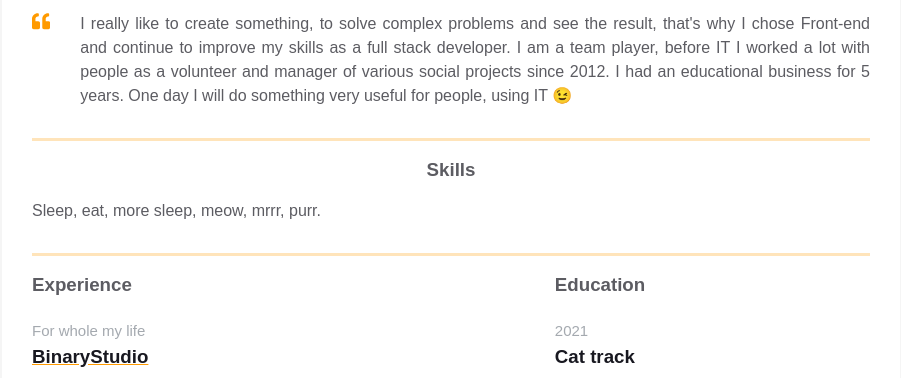
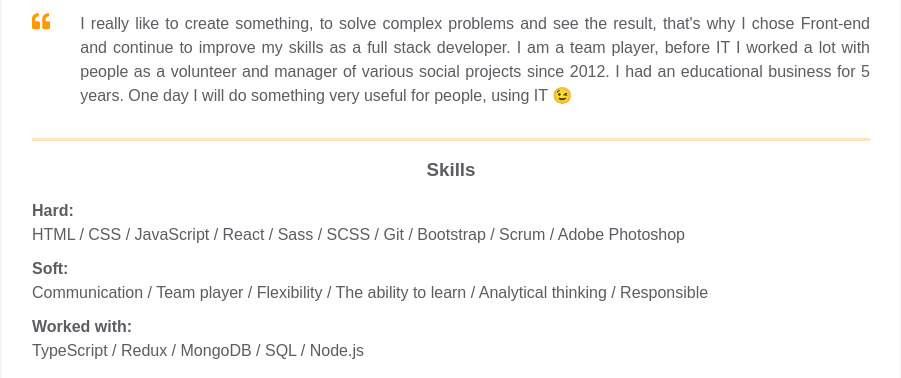
Before and after one commit to Vladislav-Burhovetskiy/homepage, a plain HTML site: page index.html in a window 1280 px wide. Shown: the part 358-736 px from the top of the page, without its empty margins (189-1090 px from the left). Drawn offline with Linux system fonts and the light colour scheme.

Commit message:
Updated skills block with own info

```diff
--- a/index.html
+++ b/index.html
@@ -149,7 +149,13 @@
                 </svg>
               </div>
               <p class="intro_text">
-                I really like to create something, to solve complex problems and  see the result, that's why I chose Front-end and continue to improve my skills as a full stack developer. I am a team player, before IT I worked a lot with people as a volunteer and manager of various social projects since 2012. I had an educational business for 5 years. One day I will do something very useful for people, using IT &#x1F609;
+                I really like to create something, to solve complex problems and
+                see the result, that's why I chose Front-end and continue to
+                improve my skills as a full stack developer. I am a team player,
+                before IT I worked a lot with people as a volunteer and manager
+                of various social projects since 2012. I had an educational
+                business for 5 years. One day I will do something very useful
+                for people, using IT &#x1F609;
               </p>
             </div>
           </div>
@@ -159,8 +165,17 @@
           <div class="resume__block">
             <div class="skills">
               <h3 class="skills__header">Skills</h3>
+              <h4 class="skills__text">Hard:</h4>
               <p class="skills__text">
-                Sleep, eat, more sleep, meow, mrrr, purr.
+                HTML / CSS / JavaScript / React / Sass / SCSS / Git / Bootstrap / Scrum / Adobe Photoshop
+              </p>
+              <h4 class="skills__text">Soft:</h4>
+              <p class="skills__text">
+                Communication / Team player / Flexibility / The ability to learn / Analytical thinking / Responsible
+              </p>
+              <h4 class="skills__text">Worked with:</h4>
+              <p class="skills__text">
+                TypeScript / Redux / MongoDB / SQL / Node.js
               </p>
             </div>
           </div>
--- a/styles.css
+++ b/styles.css
@@ -160,6 +160,10 @@ body {
   text-align: justify;
 }
 
+.skills p{
+  margin-bottom: 10px;
+}
+
 .skills__header {
   color: var(--secondary-text-color);
   text-align: center;
```
